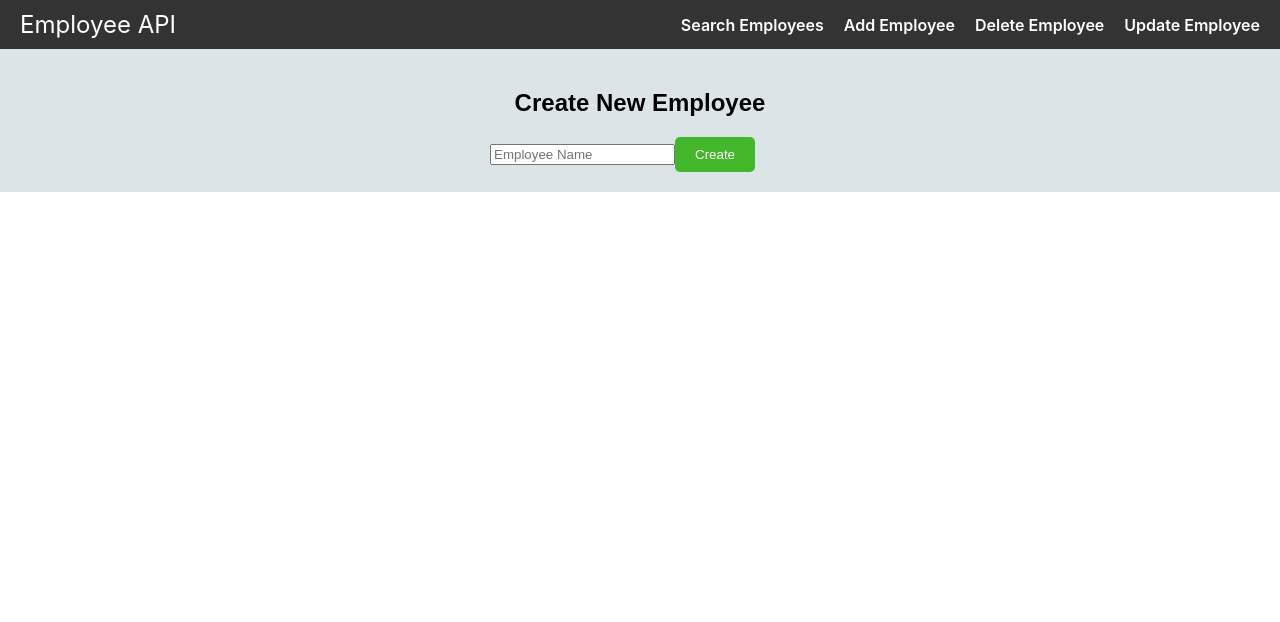
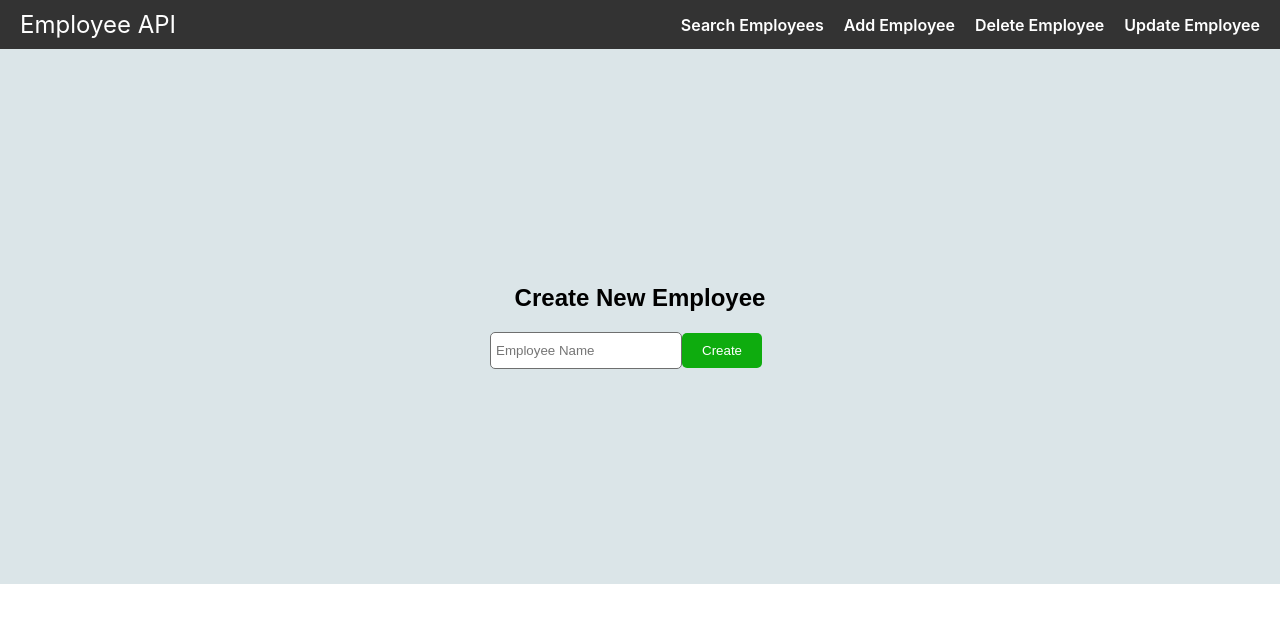
Before and after one commit to das5202/Dotnet-Reactjs, a React (Create React App) app in the folder frontend/: page /EmployeePost in a window 1280 px wide. Shown: the top 622 px of the page. Built offline with nearby package versions, Linux system fonts and the light colour scheme; no server answers.

Commit message:
styles applied

```diff
--- a/frontend/src/components/EmployeeDelete.js
+++ b/frontend/src/components/EmployeeDelete.js
@@ -24,12 +24,16 @@ function EmployeeDelete({ token }) {
     }
   };
 
+  // JavaScript (EmployeeDelete.js)
+// ...
+
 return (
   <div className="employee-delete-container">
     <h2>Delete Employee</h2>
     <div className="delete-form">
       <input
         type="text"
+        className="delete-input"
         placeholder="Employee ID"
         value={employeeId}
         onChange={(e) => setEmployeeId(e.target.value)}
@@ -40,6 +44,8 @@ function EmployeeDelete({ token }) {
     </div>
   </div>
 );
+// ...
+
 }
 
 export default EmployeeDelete;
--- a/frontend/src/components/EmployeePost.js
+++ b/frontend/src/components/EmployeePost.js
@@ -44,6 +44,7 @@ function EmployeePost({token}) {
       <div className="post-form">
         <input
           type="text"
+          className='add-input'
           placeholder="Employee Name"
           name="empName"
           value={newEmployee.empName}
--- a/frontend/src/components/EmployeePut.js
+++ b/frontend/src/components/EmployeePut.js
@@ -33,18 +33,17 @@ function EmployeeUpdate({ token }) {
     }
   };
 
+  // JavaScript (EmployeeUpdate.js)
+// ...
+
 return (
   <div className="employee-update-container">
-      <h2>Update Employee</h2>
+    <h2 className="update-heading">Update Employee</h2>
     <div className="update-form">
+
       <input
         type="text"
-          placeholder="Employee ID"
-          value={employeeId}
-          onChange={(e) => setEmployeeId(e.target.value)}
-        />
-        <input
-          type="text"
+        className="update-input"
         placeholder="Employee Name"
         name="empName"
         value={updatedEmployee.empName}
@@ -56,13 +55,15 @@ function EmployeeUpdate({ token }) {
         }
       />
       {/* Other input fields for updating employee properties... */}
-        <br/>
+
       <button className="update-button" onClick={handleUpdateEmployee}>
         Update
       </button>
     </div>
   </div>
 );
+// ...
+
 }
 
 export default EmployeeUpdate;
--- a/frontend/src/styles/Add.css
+++ b/frontend/src/styles/Add.css
@@ -2,7 +2,7 @@
 .employee-post-container {
     font-family: Arial, sans-serif;
     text-align: left;
-    padding: 20px;
+    padding: 215px;
     display: flex;
     flex-direction: column;
     align-items: center;
@@ -15,24 +15,24 @@
   }
 
   .post-form {
+
     width: 300px;
     margin: 0 auto;
   }
 
   .add-input {
-    width: 100%;
-    height: 25px;
-    padding: 5px;
-    margin-bottom: 10px;
-    border-radius: 5px;
-    border: 1px solid #6e6f6f;
+    width: 180px; /* Match the width of the search button */
+  height: 25px;
+  padding: 5px;
+  border-radius: 5px;
+  border: 1px solid #6e6f6f;
   }
 
   .post-button {
     padding: 10px 20px;
     border: none;
     border-radius: 5px;
-    background-color: #42b72a;
+    background-color: #0eac0e;
     color: #ffffff;
     cursor: pointer;
     transition: background-color 0.3s, transform 0.3s;
--- a/frontend/src/styles/Delete.css
+++ b/frontend/src/styles/Delete.css
@@ -2,7 +2,7 @@
 .employee-delete-container {
   font-family: Arial, sans-serif;
   text-align: left;
-  padding: 20px;
+  padding: 215px;
   display: flex;
   flex-direction: column;
   align-items: center;
@@ -20,10 +20,9 @@
 }
 
 .delete-input {
-  width: 100%;
+  width: 180px; /* Match the width of the search button */
   height: 25px;
   padding: 5px;
-  margin-bottom: 10px;
   border-radius: 5px;
   border: 1px solid #6e6f6f;
 }
@@ -32,7 +31,7 @@
   padding: 10px 20px;
   border: none;
   border-radius: 5px;
-  background-color: #ff5733;
+  background-color: #eb0d0d;
   color: #ffffff;
   cursor: pointer;
   transition: background-color 0.3s, transform 0.3s;
--- a/frontend/src/styles/Search.css
+++ b/frontend/src/styles/Search.css
@@ -35,14 +35,14 @@ ul li:hover {
 .employee-container {
   font-family: Arial, sans-serif;
   text-align: left;
-  padding: 187px;
+  padding: 200px;
   display: flex;
   flex-direction: column;
   align-items: center;
   background-color: #dbe5e8;
 }
 .no-search{
-  font: ;
+  font: italic;
 }
 .employee-id {
   font-weight: bold;
--- a/frontend/src/styles/Update.css
+++ b/frontend/src/styles/Update.css
@@ -2,7 +2,7 @@
 .employee-update-container {
   font-family: Arial, sans-serif;
   text-align: left;
-  padding: 20px;
+  padding: 215px;
   display: flex;
   flex-direction: column;
   align-items: center;
@@ -15,15 +15,15 @@
 }
 
 .update-form {
-  width: 300px;
+  width: 100%; /* Adjust the width as needed */
+  max-width: 400px; /* Set a maximum width to prevent it from becoming too wide */
   margin: 0 auto;
 }
 
 .update-input {
-  width: 100%;
+  width: 180px; /* Match the width of the search button */
   height: 25px;
   padding: 5px;
-  margin-bottom: 10px;
   border-radius: 5px;
   border: 1px solid #6e6f6f;
 }
```
Lines whose indentation alone changed are shown as unchanged.
